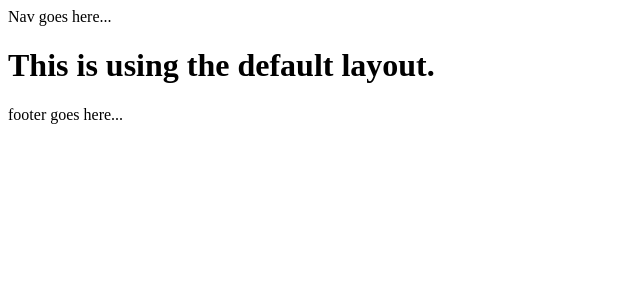
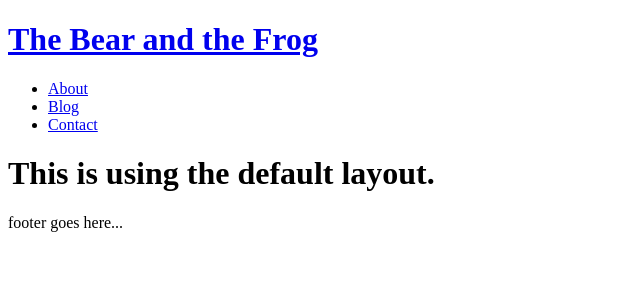
Before and after one commit to SevenZeroThree/The-Bear-and-the-Frog, a Jekyll site: the page built from index.html, in a window 1280 px wide. Shown: the top 300 px of the page, without its empty margins (0-640 px from the left). Built offline with Jekyll 4.4.1, drawn with Linux system fonts in a browser that asks for light colours; the list of posts is cut into pages by our own code.

Commit message:
include navigation

```diff
--- a/_includes/header.html
+++ b/_includes/header.html
@@ -1,3 +1,9 @@
 <header>
-	Nav goes here...
+	<hgroup>
+		<h1><a href="{{ site.baseurl }}/">{{ site.title }}</a></h1>
+		{% if site.subtitle %}
+		<h2>{{ site.subtitle }}</h2>
+		{% endif %}
+	</hgroup>
+	<nav id="main-nav">{% include navigation.html %}</nav>
 </header>
--- /dev/null
+++ b/_includes/navigation.html
@@ -0,0 +1,5 @@
+<ul class="main-navigation">
+    <li><a href="{{ site.baseurl }}/about/">About</a></li>
+    <li><a href="{{ site.baseurl }}/archive/">Blog</a></li>
+    <li><a href="https://github.com/703group/The-Bear-and-the-Frog/issues/new">Contact</a></li>
+</ul>
```
